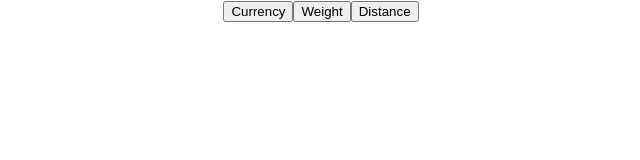
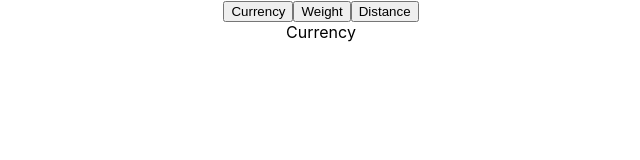
Before and after one commit to SagTheo/Converters, a React (Create React App) app: page / in a window 1280 px wide. Shown: the top 160 px of the page, without its empty margins (319-959 px from the left). Built offline with nearby package versions, Linux system fonts and the light colour scheme.

Commit message:
added functionality to change content when clicking on button

```diff
--- a/src/App.js
+++ b/src/App.js
@@ -1,22 +1,22 @@
+import { useState } from 'react';
 import './App.css'
 import ConverterType from './components/ConverterType';
+import { converterTypes } from './content/converterTypes';
 
 function App() {
-  const converterTypes = [
-    { key: '1', title: 'Currency'},
-    { key: '2', title: 'Weight'},
-    { key: '3', title: 'Distance'}
-  ]
+  const [currConv, setCurrConv] = useState('Currency')
 
   return (
     <div className="App">
       {
         converterTypes.map(type => {
           return (
-            <ConverterType key={type.key} title={type.title} />
+            <ConverterType key={type.key} title={type.title} changeConverter={setCurrConv} />
           )
         })
       }
+
+      <div>{currConv}</div>
     </div>
   );
 }
--- a/src/components/ConverterType.js
+++ b/src/components/ConverterType.js
@@ -1,8 +1,9 @@
 import React from 'react'
+import styles from '../css/ConverterType.module.css'
 
-const ConverterType = ({title}) => {
+const ConverterType = ({title, changeConverter}) => {
   return (
-    <button>{title}</button>
+    <button onClick={() => changeConverter(title)} className={styles.button}>{title}</button>
   )
 }
 
--- /dev/null
+++ b/src/content/converterTypes.js
@@ -0,0 +1,5 @@
+export const converterTypes = [
+    { key: '1', title: 'Currency'},
+    { key: '2', title: 'Weight'},
+    { key: '3', title: 'Distance'}
+]
--- /dev/null
+++ b/src/css/ConverterType.module.css
@@ -0,0 +1,3 @@
+.button {
+    cursor: pointer;
+}
```
